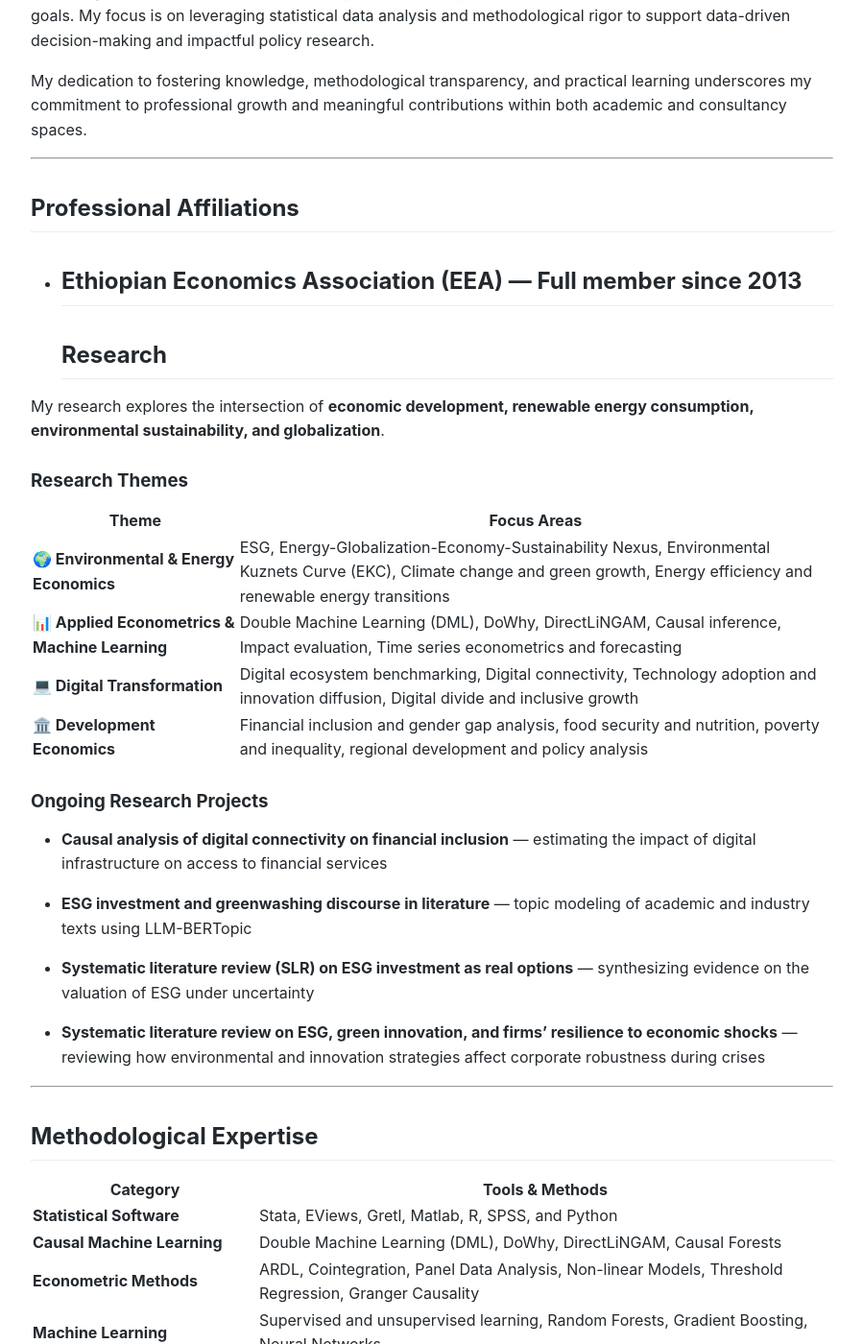
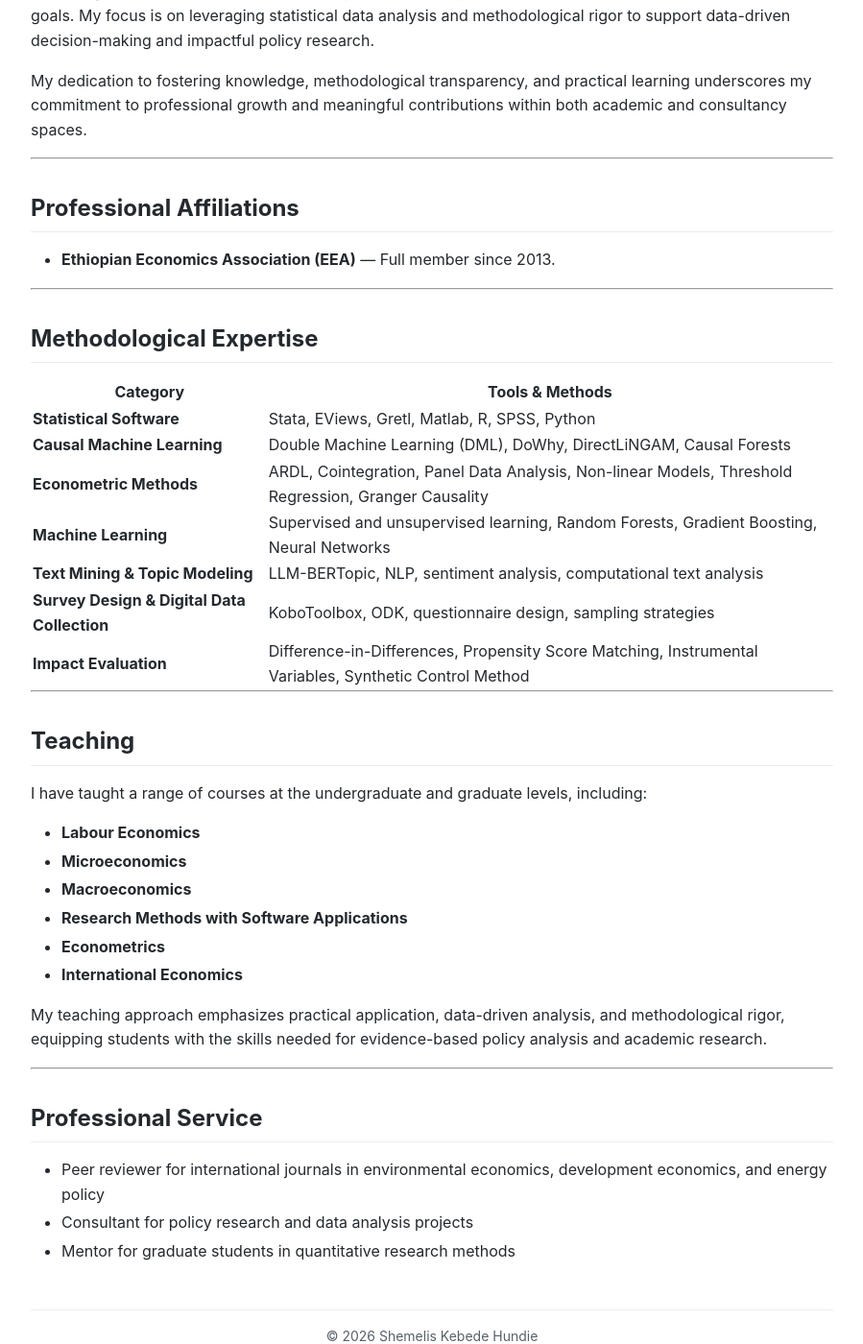
Before and after one commit to ShemelisKHundie/ShemelisKHundie.github.io, a Jekyll site: the page built from about.md, in a window 1280 px wide and 1400 px high, scrolled down 513 px. Shown: the whole window at 96% size, without its empty margins (190-1089 px from the left). Built offline with Jekyll 4.4.1, drawn with Linux system fonts in a browser that asks for light colours; some of the changed text lies outside the part shown.

Commit message:
Update about.md

```diff
--- a/about.md
+++ b/about.md
@@ -8,39 +8,17 @@ permalink: /about
 
 ## Professional Background
 
-I am a PhD student, academic, and researcher specializing in regional policy, economics, and digital-ecosystem benchmarking. With over a decade of experience in academia and consulting, I bring advanced expertise in quantitative analysis using **Stata, EViews, Gretl, Matlab, R, SPSS, and Python**.
+I am a PhD student, academic, and researcher specializing in regional policy, economics, and digital ecosystem benchmarking. With over a decade of experience in academia and consulting, I bring advanced expertise in quantitative analysis using **Stata, EViews, Gretl, Matlab, R, SPSS, and Python**.
 
 At the Ethiopian Public Service University, I have been a lecturer for more than nine years, designing and delivering evidence-based courses that help students and professionals reach their academic and career goals. My focus is on leveraging statistical data analysis and methodological rigor to support data-driven decision-making and impactful policy research.
 
 My dedication to fostering knowledge, methodological transparency, and practical learning underscores my commitment to professional growth and meaningful contributions within both academic and consultancy spaces.
 
 ---
+
 ## Professional Affiliations
 
-- **Ethiopian Economics Association (EEA)** — Full member since 2013
----
-## Research
-
-My research explores the intersection of **economic development, renewable energy consumption, environmental sustainability, and globalization**.
-
-### Research Themes
-
-| Theme | Focus Areas |
-|-------|-------------|
-| **🌍 Environmental & Energy Economics** | ESG, Energy-Globalization-Economy-Sustainability Nexus, Environmental Kuznets Curve (EKC), Climate change and green growth, Energy efficiency and renewable energy transitions |
-| **📊 Applied Econometrics & Machine Learning** | Double Machine Learning (DML), DoWhy, DirectLiNGAM, Causal inference, Impact evaluation, Time series econometrics and forecasting |
-| **💻 Digital Transformation** | Digital ecosystem benchmarking, Digital connectivity, Technology adoption and innovation diffusion, Digital divide and inclusive growth |
-| **🏛️ Development Economics** | Financial inclusion and gender gap analysis, food security and nutrition, poverty and inequality, regional development and policy analysis |
-
-### Ongoing Research Projects
-
-- **Causal analysis of digital connectivity on financial inclusion** — estimating the impact of digital infrastructure on access to financial services
-
-- **ESG investment and greenwashing discourse in literature** — topic modeling of academic and industry texts using LLM-BERTopic
-
-- **Systematic literature review (SLR) on ESG investment as real options** — synthesizing evidence on the valuation of ESG under uncertainty
-
-- **Systematic literature review on ESG, green innovation, and firms' resilience to economic shocks** — reviewing how environmental and innovation strategies affect corporate robustness during crises
+- **Ethiopian Economics Association (EEA)** — Full member since 2013.
 
 ---
 
@@ -48,13 +26,13 @@ My research explores the intersection of **economic development, renewable energ
 
 | Category | Tools & Methods |
 |----------|-----------------|
-| **Statistical Software** | Stata, EViews, Gretl, Matlab, R, SPSS, and Python |
+| **Statistical Software** | Stata, EViews, Gretl, Matlab, R, SPSS, Python |
 | **Causal Machine Learning** | Double Machine Learning (DML), DoWhy, DirectLiNGAM, Causal Forests |
 | **Econometric Methods** | ARDL, Cointegration, Panel Data Analysis, Non-linear Models, Threshold Regression, Granger Causality |
 | **Machine Learning** | Supervised and unsupervised learning, Random Forests, Gradient Boosting, Neural Networks |
 | **Text Mining & Topic Modeling** | LLM-BERTopic, NLP, sentiment analysis, computational text analysis |
 | **Survey Design & Digital Data Collection** | KoboToolbox, ODK, questionnaire design, sampling strategies |
-| **Impact Evaluation** | Difference-in-Differences, Propensity Score Matching, Instrumental Variables, Synthetic Control Method, DoWhy |
+| **Impact Evaluation** | Difference-in-Differences, Propensity Score Matching, Instrumental Variables, Synthetic Control Method |
 
 ---
 
```
